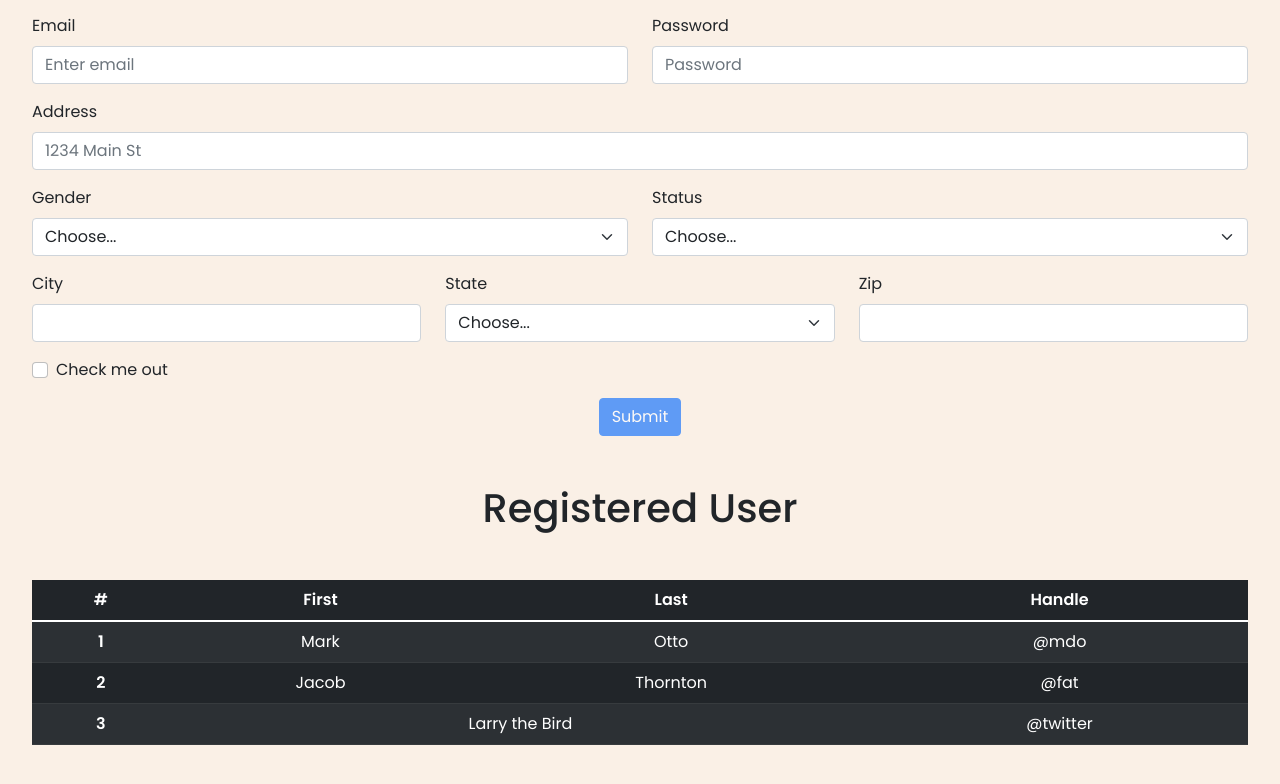
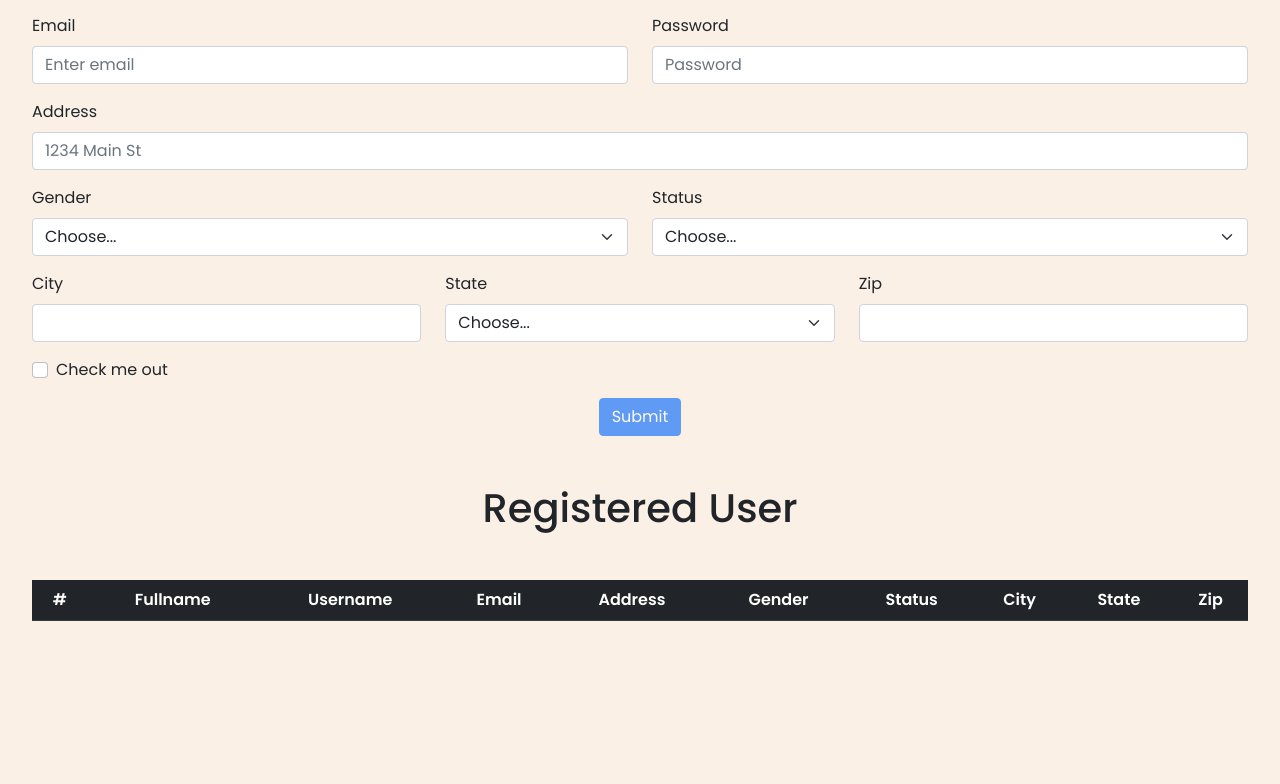
Before and after one commit to regovariff/registrationForm, a React (Vite) app: page / in a window 1280 px wide. Shown: the part 286-1070 px from the top of the page. After the commit the page ends 955 px from the top, so only its background shows below. Built offline with nearby package versions, Linux system fonts and the light colour scheme.

Commit message:
add form table

```diff
--- a/src/components/FormTable.tsx
+++ b/src/components/FormTable.tsx
@@ -1,33 +1,62 @@
+import { useState, useEffect } from "react";
+
+interface Person {
+  fullname: string;
+  username: string;
+  email: string;
+  password: string;
+  address: string;
+  gender: string;
+  status: string;
+  city: string;
+  state: string;
+  zip: number | null;
+}
+
 function FormTable() {
+  // State to hold the data from local storage
+  const [data, setData] = useState([]);
+
+  useEffect(() => {
+    // Retrieve data from local storage and parse it
+    const storedData = localStorage.getItem("persons");
+    if (storedData) {
+      setData(JSON.parse(storedData));
+    }
+  }, []);
+
   return (
     <>
       <table className="table table-dark table-striped mt-5">
         <thead>
           <tr>
             <th scope="col">#</th>
-            <th scope="col">First</th>
-            <th scope="col">Last</th>
-            <th scope="col">Handle</th>
+            <th scope="col">Fullname</th>
+            <th scope="col">Username</th>
+            <th scope="col">Email</th>
+            <th scope="col">Address</th>
+            <th scope="col">Gender</th>
+            <th scope="col">Status</th>
+            <th scope="col">City</th>
+            <th scope="col">State</th>
+            <th scope="col">Zip</th>
           </tr>
         </thead>
         <tbody>
-          <tr>
-            <th scope="row">1</th>
-            <td>Mark</td>
-            <td>Otto</td>
-            <td>@mdo</td>
-          </tr>
-          <tr>
-            <th scope="row">2</th>
-            <td>Jacob</td>
-            <td>Thornton</td>
-            <td>@fat</td>
-          </tr>
-          <tr>
-            <th scope="row">3</th>
-            <td colSpan={2}>Larry the Bird</td>
-            <td>@twitter</td>
-          </tr>
+          {data.map((person: Person, index) => (
+            <tr key={index}>
+              <th scope="row">{index + 1}</th>
+              <td>{person.fullname}</td>
+              <td>{person.username}</td>
+              <td>{person.email}</td>
+              <td>{person.address}</td>
+              <td>{person.gender}</td>
+              <td>{person.status}</td>
+              <td>{person.city}</td>
+              <td>{person.state}</td>
+              <td>{person.zip}</td>
+            </tr>
+          ))}
         </tbody>
       </table>
     </>
```
